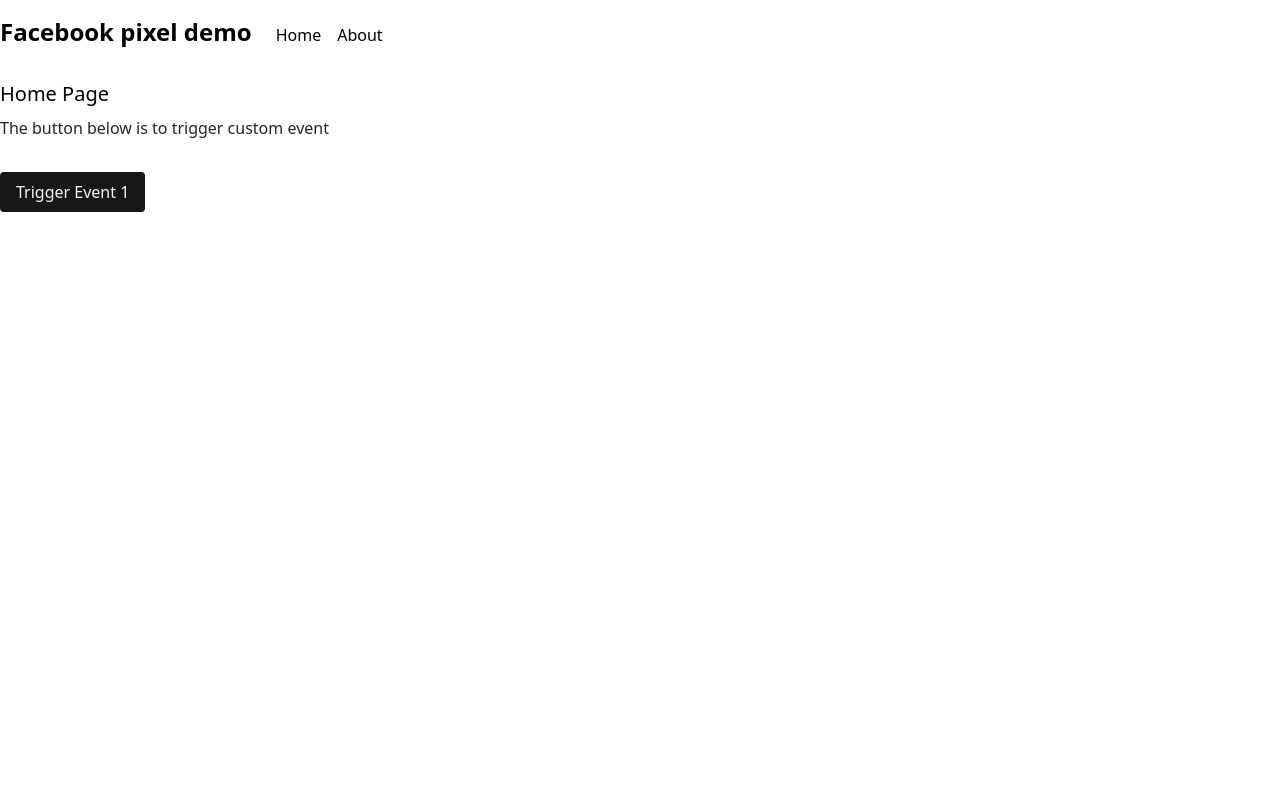
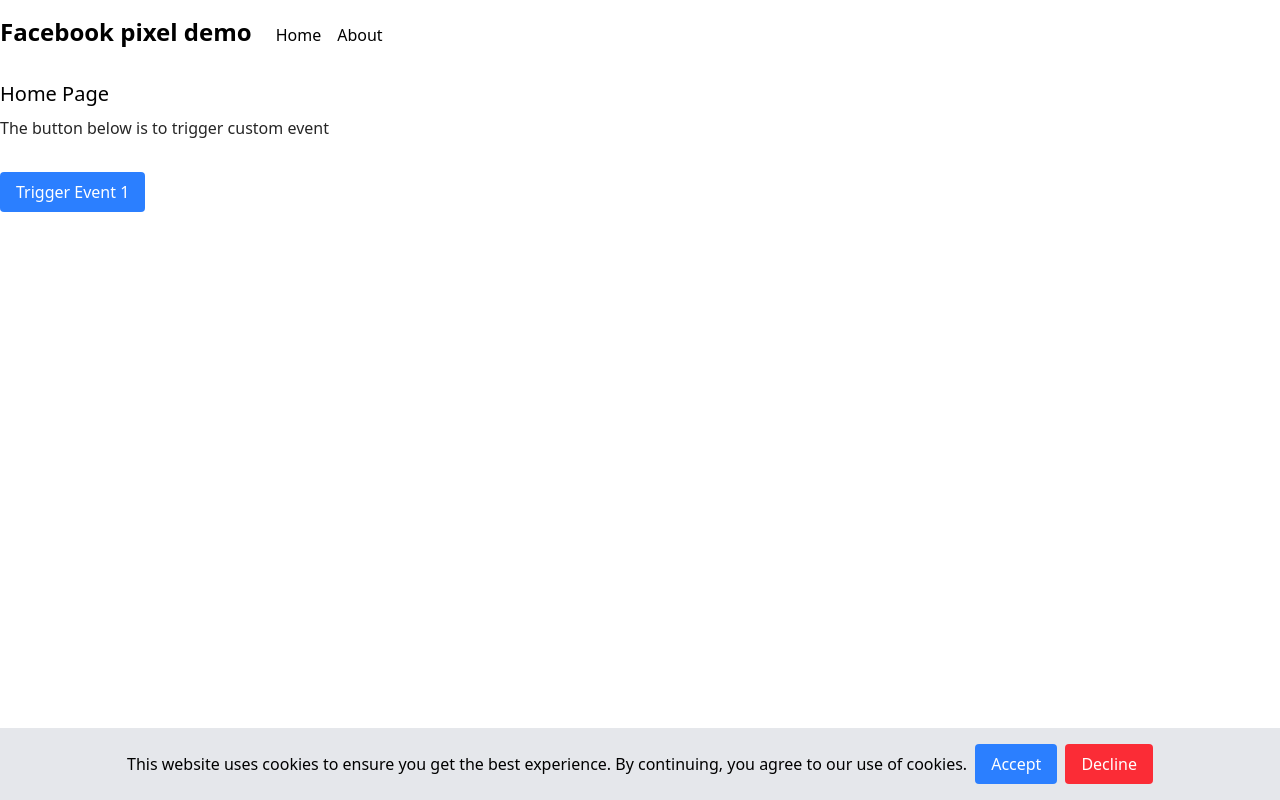
Before and after one commit to aurcin/facebook-pixel, a React (Vite) app: page / in a window 1280 px wide. Built offline with nearby package versions, Linux system fonts and the light colour scheme.

Commit message:
cookie consent skeleton

```diff
--- a/index.html
+++ b/index.html
@@ -5,45 +5,10 @@
     <link rel="icon" type="image/svg+xml" href="/vite.svg" />
     <meta name="viewport" content="width=device-width, initial-scale=1.0" />
 
-    <script>
-      !(function (f, b, e, v, n, t, s) {
-        if (f.fbq) return;
-        n = f.fbq = function () {
-          n.callMethod
-            ? n.callMethod.apply(n, arguments)
-            : n.queue.push(arguments);
-        };
-        if (!f._fbq) f._fbq = n;
-        n.push = n;
-        n.loaded = !0;
-        n.version = '2.0';
-        n.queue = [];
-        t = b.createElement(e);
-        t.async = !0;
-        t.src = v;
-        s = b.getElementsByTagName(e)[0];
-        s.parentNode.insertBefore(t, s);
-      })(
-        window,
-        document,
-        'script',
-        'https://connect.facebook.net/en_US/fbevents.js'
-      );
-      fbq('init', '1261194665358542');
-      fbq('track', 'PageView');
-    </script>
-
-    <title>Vite + React + TS</title>
+    <title>Facebook Pixel Demo</title>
   </head>
   <body>
     <div id="root"></div>
     <script type="module" src="/src/main.tsx"></script>
-    <noscript
-      ><img
-        height="1"
-        width="1"
-        style="display: none"
-        src="https://www.facebook.com/tr?id=1261194665358542&ev=PageView&noscript=1"
-    /></noscript>
   </body>
 </html>
--- /dev/null
+++ b/src/components/cookie-consent.tsx
@@ -0,0 +1,73 @@
+import { useEffect, useState } from 'react';
+
+const COOKIE_KEY = 'cookie_consent';
+const FACEBOOK_PIXEL_ID = '1261194665358542';
+
+export const CookieConsent = () => {
+  const [showBanner, setShowBanner] = useState(false);
+
+  useEffect(() => {
+    const consent = localStorage.getItem(COOKIE_KEY);
+    if (!consent) setShowBanner(true);
+    // else if (consent === 'accepted') initFacebookPixel();
+  }, []);
+
+  const handleAccept = () => {
+    localStorage.setItem(COOKIE_KEY, 'accepted');
+    // initFacebookPixel();
+    setShowBanner(false);
+  };
+
+  const handleDecline = () => {
+    localStorage.setItem(COOKIE_KEY, 'declined');
+    setShowBanner(false);
+  };
+
+  //   const initFacebookPixel = () => {
+  //     if (window.fbq) return;
+
+  //     !(function (f: any, b, e, v, n?, t?, s?) {
+  //       if (f.fbq) return;
+  //       n = f.fbq = function () {
+  //         n.callMethod
+  //           ? n.callMethod.apply(n, arguments)
+  //           : n.queue.push(arguments);
+  //       };
+  //       if (!f._fbq) f._fbq = n;
+  //       n.push = n;
+  //       n.loaded = true;
+  //       n.version = '2.0';
+  //       n.queue = [];
+  //       t = b.createElement(e);
+  //       t.async = true;
+  //       t.src = v;
+  //       s = b.getElementsByTagName(e)[0];
+  //       s.parentNode.insertBefore(t, s);
+  //     })(
+  //       window,
+  //       document,
+  //       'script',
+  //       'https://connect.facebook.net/en_US/fbevents.js'
+  //     );
+
+  //     window.fbq('init', 'YOUR_PIXEL_ID');
+  //     window.fbq('track', 'PageView');
+  //   };
+
+  if (!showBanner) return null;
+
+  return (
+    <div className='fixed bottom-0 left-0 right-0 z-50 bg-gray-200 p-4 flex flex-wrap gap-2 justify-center items-center'>
+      <p>
+        This website uses cookies to ensure you get the best experience. By
+        continuing, you agree to our use of cookies.
+      </p>
+      <button onClick={handleAccept} className='button button-primary'>
+        Accept
+      </button>
+      <button onClick={handleDecline} className='button button-danger'>
+        Decline
+      </button>
+    </div>
+  );
+};
--- a/src/containers/layout.tsx
+++ b/src/containers/layout.tsx
@@ -1,6 +1,7 @@
 import { Outlet } from 'react-router';
 
 import Navbar from '../components/navbar';
+import { CookieConsent } from '../components/cookie-consent';
 
 function Layout() {
   return (
@@ -13,6 +14,7 @@
       <main className='container mx-auto my-4'>
         <Outlet />
       </main>
+      <CookieConsent />
     </>
   );
 }
--- a/src/index.css
+++ b/src/index.css
@@ -1 +1,15 @@
 @import 'tailwindcss';
+
+@layer components {
+  .button {
+    @apply px-4 py-2 cursor-pointer rounded active:scale-95;
+  }
+
+  .button-primary {
+    @apply bg-blue-500 text-white hover:bg-blue-600 transition-colors;
+  }
+
+  .button-danger {
+    @apply bg-red-500 text-white hover:bg-red-600 transition-colors;
+  }
+}
--- a/src/pages/about.tsx
+++ b/src/pages/about.tsx
@@ -5,9 +5,7 @@
       <p className='mt-2 text-neutral-800'>
         The button below is to trigger another custom event
       </p>
-      <button className='mt-8 px-4 py-2 text-neutral-100 rounded bg-neutral-900 cursor-pointer active:scale-95'>
-        Trigger Event 2
-      </button>
+      <button className='button button-primary mt-8'>Trigger Event 2</button>
     </>
   );
 }
--- a/src/pages/home.tsx
+++ b/src/pages/home.tsx
@@ -5,9 +5,7 @@
       <p className='mt-2 text-neutral-800'>
         The button below is to trigger custom event
       </p>
-      <button className='mt-8 px-4 py-2 text-neutral-100 rounded bg-neutral-900 cursor-pointer active:scale-95'>
-        Trigger Event 1
-      </button>
+      <button className='button button-primary mt-8'>Trigger Event 1</button>
     </>
   );
 }
```
